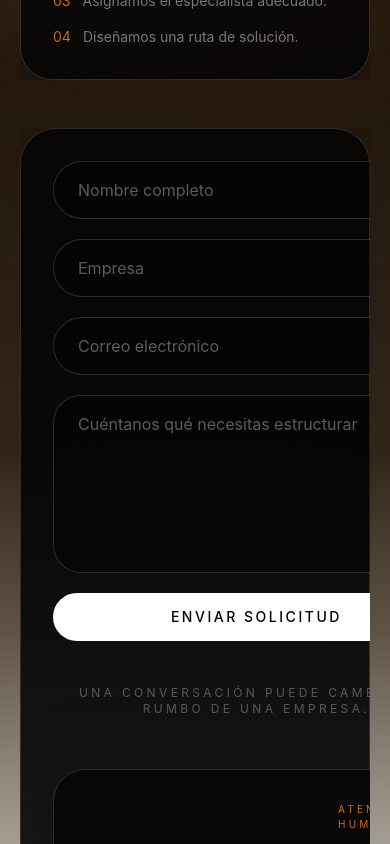
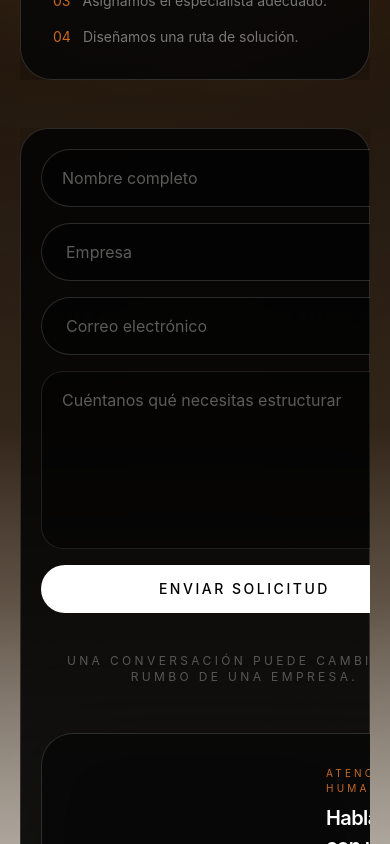
Before and after one commit to deltastudiocomunicaciones-cpu/grupo-analisis-web, a Next.js app: page /contacto in a window 390 px wide. Shown: the part 960-1804 px from the top of the page. Built offline with nearby package versions, Linux system fonts and the light colour scheme.

Commit message:
Contacto responsive v1

```diff
--- a/app/contacto/page.tsx
+++ b/app/contacto/page.tsx
@@ -81,11 +81,11 @@ export default function ContactoPage() {
           </Reveal>
 
           <Reveal delay={0.2}>
-            <div className="rounded-[36px] border border-white/15 bg-[#050505]/88 p-8 md:p-10 backdrop-blur-2xl shadow-[0_40px_140px_rgba(0,0,0,0.55)]">
-              <div className="grid gap-5">
+            <div className="rounded-[28px] md:rounded-[36px] border border-white/15 bg-[#050505]/90 p-5 sm:p-6 md:p-10 backdrop-blur-2xl shadow-[0_30px_90px_rgba(0,0,0,0.45)] md:shadow-[0_40px_140px_rgba(0,0,0,0.55)]">
+              <div className="grid gap-4 md:gap-5">
                 <input
                   placeholder="Nombre completo"
-                  className="w-full rounded-full bg-black/40 border border-white/15 px-6 py-4 text-white placeholder:text-white/35 outline-none focus:border-[#c96a1b]"
+                  className="w-full rounded-full bg-black/40 border border-white/15 px-5 md:px-6 py-4 text-white placeholder:text-white/35 outline-none focus:border-[#c96a1b]"
                 />
 
                 <input
@@ -101,7 +101,7 @@ export default function ContactoPage() {
                 <textarea
                   placeholder="Cuéntanos qué necesitas estructurar"
                   rows={6}
-                  className="w-full rounded-[28px] bg-black/40 border border-white/15 px-6 py-4 text-white placeholder:text-white/35 outline-none focus:border-[#c96a1b] resize-none"
+                  className="w-full rounded-[22px] md:rounded-[28px] bg-black/40 border border-white/10 px-5 md:px-6 py-4 text-white placeholder:text-white/35 outline-none focus:border-[#c96a1b] resize-none"
                 />
 
 
```
